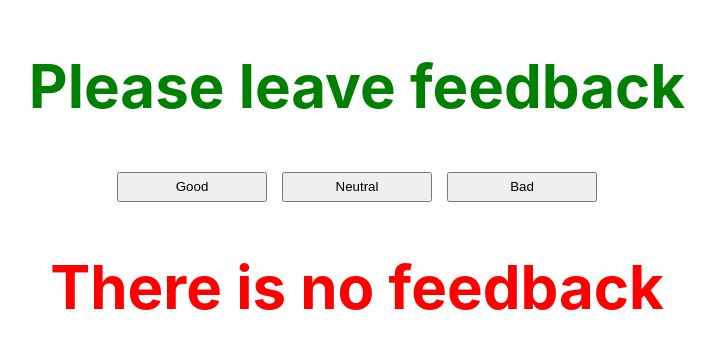
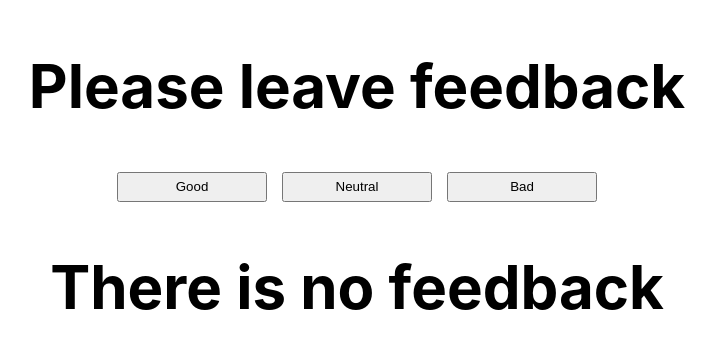
Before and after one commit to AntonZinchenko32/goit-react-hw-02-feedback, a React (Create React App) app: page / in a window 1280 px wide. Shown: the top 348 px of the page, without its empty margins (283-998 px from the left). Built offline with nearby package versions, Linux system fonts and the light colour scheme.

Commit message:
Делает цвета секций и уведомлений черными

```diff
--- a/src/components/Notification/Notification.module.css
+++ b/src/components/Notification/Notification.module.css
@@ -1,3 +1,3 @@
 .notification {
-    color:red;
+    color:black;
 }
--- a/src/components/Section/Section.module.css
+++ b/src/components/Section/Section.module.css
@@ -1,3 +1,3 @@
 .section {
-    color:green;
+    color:black;
 }
```
